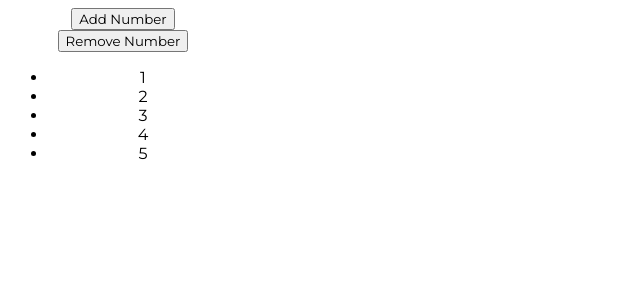
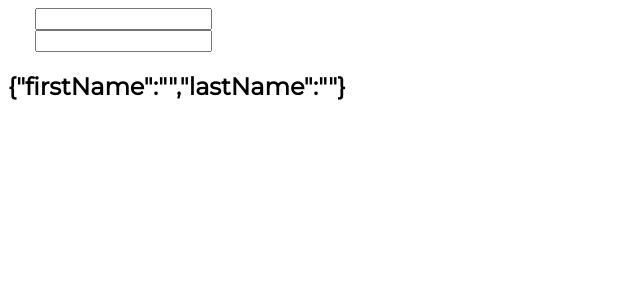
Before and after one commit to MartinBradbury/react-maplists, a React (Create React App) app in the folder my-app/: page / in a window 1280 px wide. Shown: the top 300 px of the page, without its empty margins (0-640 px from the left). Built offline with nearby package versions, Linux system fonts and the light colour scheme.

Commit message:
useState hooks with objects

```diff
--- a/my-app/src/App.js
+++ b/my-app/src/App.js
@@ -7,6 +7,7 @@
 import UseStateWithArrays from './components/UseStateWithArrays';
 import UseStatePrac from './components/UseStatePrac';
 import UseStatePrac2 from './components/UseStatePrac2';
+import UseStateWithObjects from './components/UseStateWithObjects';
 
 function App() {
   return (
@@ -20,7 +21,8 @@
       {/* <ControlledFormHooks /> */}
       {/* <UseStateWithArrays /> */}
       {/* <UseStatePrac /> */}
-      <UseStatePrac2 />
+      {/* <UseStatePrac2 /> */}
+      <UseStateWithObjects />
 
     </div>
   );
--- /dev/null
+++ b/my-app/src/components/UseStateWithObjects.js
@@ -0,0 +1,32 @@
+import React, { useState } from 'react'
+
+function UseStateWithObjects() {
+    const [name, setName] = useState({ firstName: "", lastName: "" });
+
+    return (
+        <div>
+            <form>
+                <input
+
+                    type="text"
+                    value={name.firstName}
+                    onChange={e => setName({
+                        ...name,
+                        firstName: e.target.value
+                    })}
+                />
+                <input
+                    type="text"
+                    value={name.lastName}
+                    onChange={e => setName({
+                        ...name,
+                        lastName: e.target.value
+                    })}
+                />
+                <h2>{JSON.stringify(name)}</h2>
+            </form>
+        </div>
+    )
+}
+
+export default UseStateWithObjects
```
